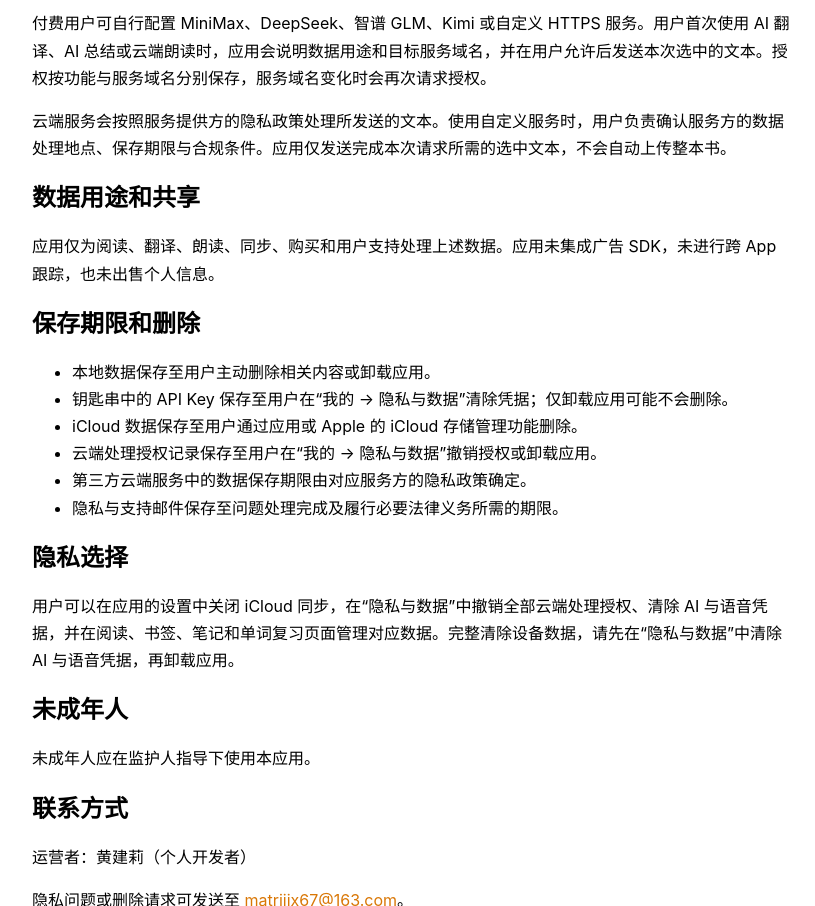
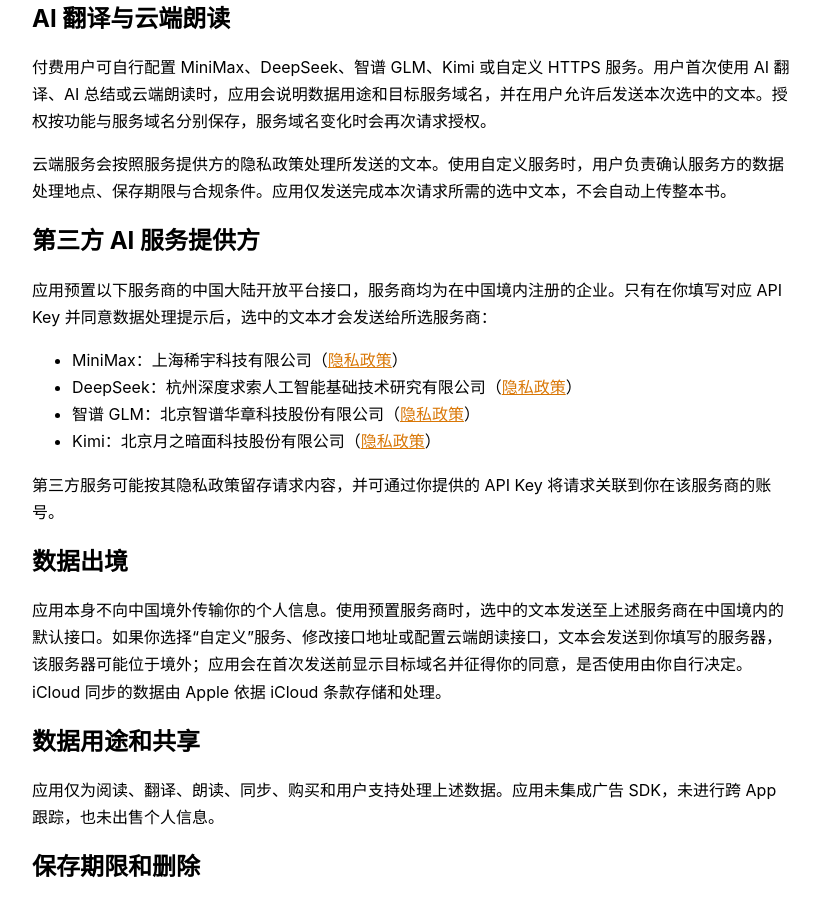
Before and after one commit to matriiix67/matriiix67.github.io, a plain HTML site: page privacy/index.html in a window 1280 px wide. Shown: the part 942-1848 px from the top of the page, without its empty margins (228-1043 px from the left). Drawn offline with Linux system fonts and the light colour scheme.

Commit message:
隐私政策补充第三方 AI 服务商与数据出境说明
- 列明 MiniMax、DeepSeek、智谱 GLM、Kimi 的主体名称与隐私政策链接
- 说明第三方可经用户 API Key 将请求关联到其账号
- 新增数据出境说明：预置服务商使用境内接口，自定义接口可能位于境外，发送前征得同意
- 说明首次启动展示政策摘要并征求同意

```diff
--- a/privacy/index.html
+++ b/privacy/index.html
@@ -12,6 +12,7 @@
   <p class="muted">更新日期：2026 年 10 月 10 日</p>
   <p>朝读夕拾用于阅读 EPUB 电子书、查询词典、记录阅读进度和复习单词。本政策说明应用处理的数据、处理目的、保存位置以及你的控制方式。</p>
   <p>朝读夕拾由个人开发者黄建莉开发和运营，黄建莉是本政策所述个人信息的处理者。</p>
+  <p>首次启动应用时，我们会展示本政策的摘要并征求你的同意；政策发生实质变更时会再次征求同意。</p>
 
   <h2>处理的数据</h2>
   <ul>
@@ -33,6 +34,19 @@
   <h2>AI 翻译与云端朗读</h2>
   <p>付费用户可自行配置 MiniMax、DeepSeek、智谱 GLM、Kimi 或自定义 HTTPS 服务。用户首次使用 AI 翻译、AI 总结或云端朗读时，应用会说明数据用途和目标服务域名，并在用户允许后发送本次选中的文本。授权按功能与服务域名分别保存，服务域名变化时会再次请求授权。</p>
   <p>云端服务会按照服务提供方的隐私政策处理所发送的文本。使用自定义服务时，用户负责确认服务方的数据处理地点、保存期限与合规条件。应用仅发送完成本次请求所需的选中文本，不会自动上传整本书。</p>
+
+  <h2>第三方 AI 服务提供方</h2>
+  <p>应用预置以下服务商的中国大陆开放平台接口，服务商均为在中国境内注册的企业。只有在你填写对应 API Key 并同意数据处理提示后，选中的文本才会发送给所选服务商：</p>
+  <ul>
+    <li>MiniMax：上海稀宇科技有限公司（<a href="https://platform.minimax.cn/protocol/privacy-policy">隐私政策</a>）</li>
+    <li>DeepSeek：杭州深度求索人工智能基础技术研究有限公司（<a href="https://cdn.deepseek.com/policies/zh-CN/deepseek-privacy-policy.html">隐私政策</a>）</li>
+    <li>智谱 GLM：北京智谱华章科技股份有限公司（<a href="https://docs.bigmodel.cn/cn/terms/privacy-policy">隐私政策</a>）</li>
+    <li>Kimi：北京月之暗面科技股份有限公司（<a href="https://platform.kimi.com/docs/agreement/userprivacy">隐私政策</a>）</li>
+  </ul>
+  <p>第三方服务可能按其隐私政策留存请求内容，并可通过你提供的 API Key 将请求关联到你在该服务商的账号。</p>
+
+  <h2>数据出境</h2>
+  <p>应用本身不向中国境外传输你的个人信息。使用预置服务商时，选中的文本发送至上述服务商在中国境内的默认接口。如果你选择“自定义”服务、修改接口地址或配置云端朗读接口，文本会发送到你填写的服务器，该服务器可能位于境外；应用会在首次发送前显示目标域名并征得你的同意，是否使用由你自行决定。iCloud 同步的数据由 Apple 依据 iCloud 条款存储和处理。</p>
 
   <h2>数据用途和共享</h2>
   <p>应用仅为阅读、翻译、朗读、同步、购买和用户支持处理上述数据。应用未集成广告 SDK，未进行跨 App 跟踪，也未出售个人信息。</p>
```
